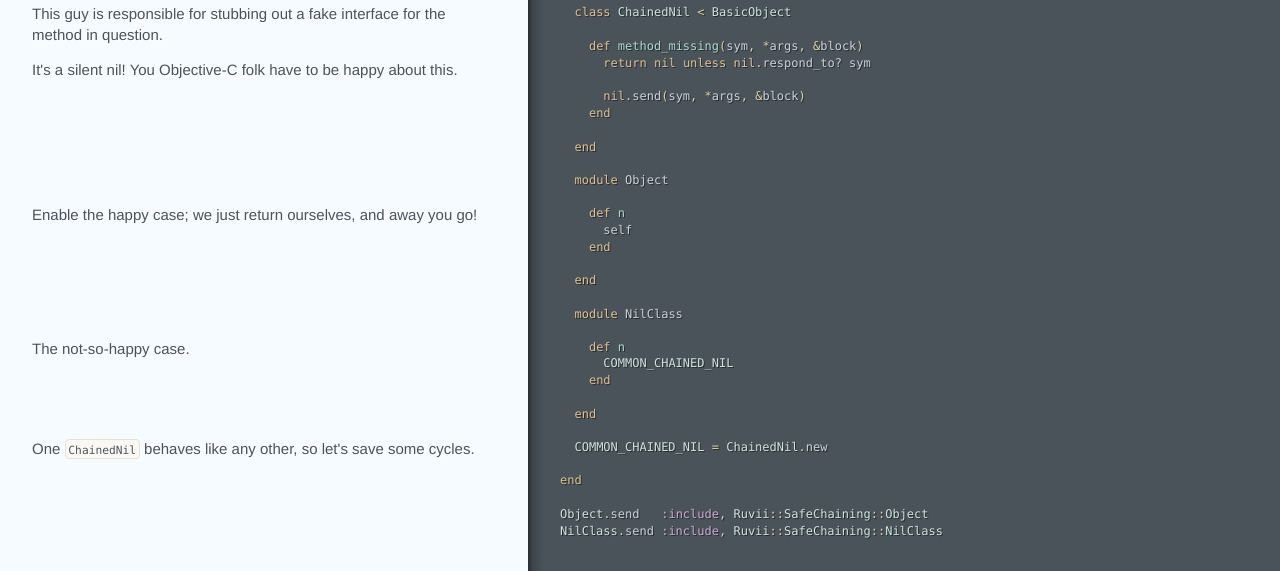
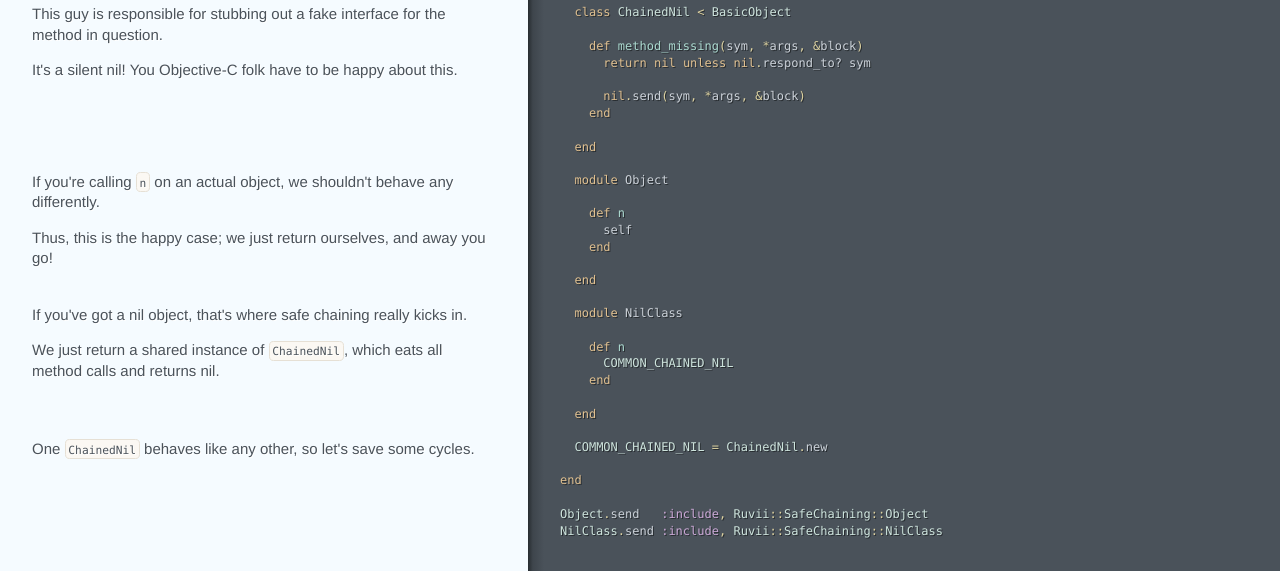
Before and after one commit to wavii/ruvii, a plain HTML site: page features/safe_chaining.html in a window 1280 px wide. Shown: the part 462-1033 px from the top of the page. Drawn offline with Linux system fonts and the light colour scheme.

Commit message:
Generated documentation for ebaa26b25de1a20e2b533ca7ad6cd3be78dce613

```diff
--- a/features/safe_chaining.html
+++ b/features/safe_chaining.html
@@ -18,15 +18,19 @@
       <span class="kp">nil</span><span class="o">.</span><span class="n">send</span><span class="p">(</span><span class="n">sym</span><span class="p">,</span> <span class="o">*</span><span class="n">args</span><span class="p">,</span> <span class="o">&amp;</span><span class="n">block</span><span class="p">)</span>
     <span class="k">end</span>
 
-  <span class="k">end</span>
+  <span class="k">end</span></div></div></div><div class="segment"><div class="comments"><div class="wrapper"><p>If you're calling <code>n</code> on an actual object, we shouldn't behave any differently.</p>
 
-  <span class="k">module</span> <span class="nn">Object</span></div></div></div><div class="segment"><div class="comments"><div class="wrapper"><p>Enable the happy case; we just return ourselves, and away you go!</p></div></div><div class="code"><div class="wrapper">    <span class="k">def</span> <span class="nf">n</span>
+<p>Thus, this is the happy case; we just return ourselves, and away you go!</p></div></div><div class="code"><div class="wrapper">  <span class="k">module</span> <span class="nn">Object</span>
+
+    <span class="k">def</span> <span class="nf">n</span>
       <span class="nb">self</span>
     <span class="k">end</span>
 
-  <span class="k">end</span>
+  <span class="k">end</span></div></div></div><div class="segment"><div class="comments"><div class="wrapper"><p>If you've got a nil object, that's where safe chaining really kicks in.</p>
 
-  <span class="k">module</span> <span class="nn">NilClass</span></div></div></div><div class="segment"><div class="comments"><div class="wrapper"><p>The not-so-happy case.</p></div></div><div class="code"><div class="wrapper">    <span class="k">def</span> <span class="nf">n</span>
+<p>We just return a shared instance of <code>ChainedNil</code>, which eats all method calls and returns nil.</p></div></div><div class="code"><div class="wrapper">  <span class="k">module</span> <span class="nn">NilClass</span>
+
+    <span class="k">def</span> <span class="nf">n</span>
       <span class="no">COMMON_CHAINED_NIL</span>
     <span class="k">end</span>
 
```
